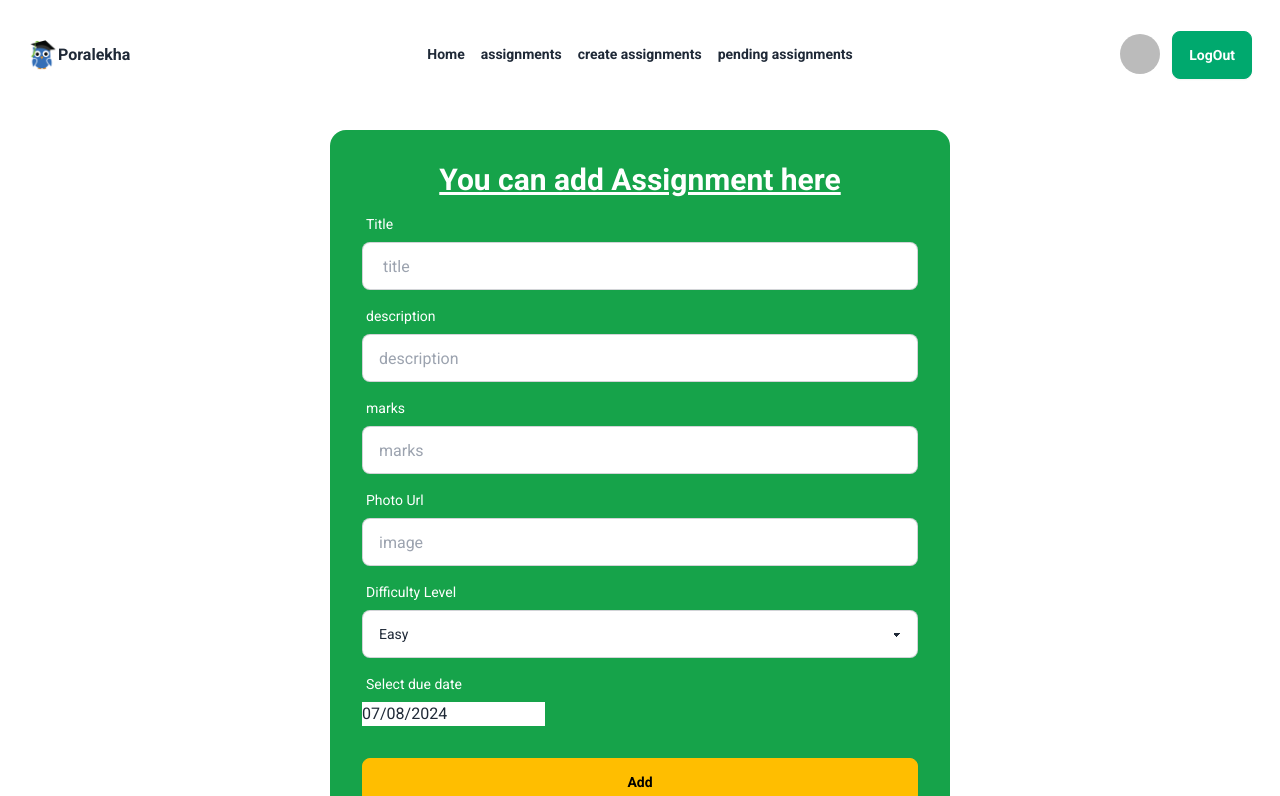
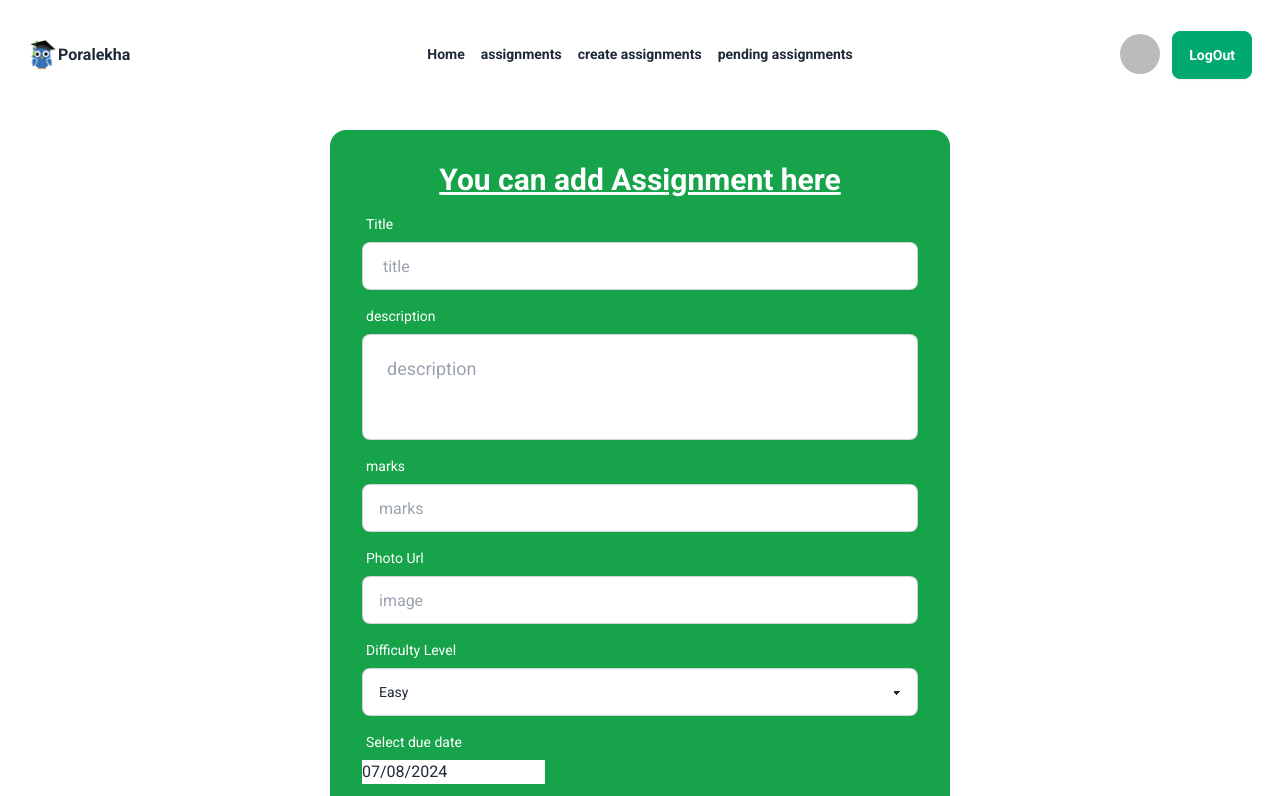
Before and after one commit to OMI786I/reset-assignment-11, a React (Vite) app: page /createAssignments in a window 1280 px wide. Shown: the top 796 px of the page. Built offline with nearby package versions, Linux system fonts and the light colour scheme; no server answers; sample sign-in values are in the browser's storage.

Commit message:
added responisveness on assignment page

```diff
--- a/src/Components/Assignments.jsx
+++ b/src/Components/Assignments.jsx
@@ -30,12 +30,12 @@ const Assignments = () => {
   } else
     return (
       <div>
-        <div className="grid grid-cols-3 mt-10">
+        <div className="grid gap-5 grid-cols-1 md:grid-cols-2 lg:grid-cols-3 mt-10">
           {data.map((data) => (
             <div key={data._id}>
-              <div className="card bg-base-100 w-96 shadow-xl">
+              <div className="card bg-base-100 w-auto md:w-80 xl:w-96 shadow-xl">
                 <figure>
-                  <img src={data.photo} alt="Shoes" />
+                  <img src={data.photo} alt="Shoes" className="w-96 h-56" />
                 </figure>
                 <div className="card-body">
                   <h2 className="card-title text-2xl">{data.title}</h2>
--- a/src/Components/CreateAssignments.jsx
+++ b/src/Components/CreateAssignments.jsx
@@ -76,13 +76,11 @@ const CreateAssignments = () => {
           <label className="label">
             <span className="label-text text-white"> description</span>
           </label>
-          <input
+          <textarea
             name="description"
-            type="text"
             placeholder="description"
-            className="input input-bordered"
-            required
-          />
+            className="textarea textarea-bordered textarea-lg w-full resize-none"
+          ></textarea>
         </div>
         <div className="form-control">
           <label className="label">
```
